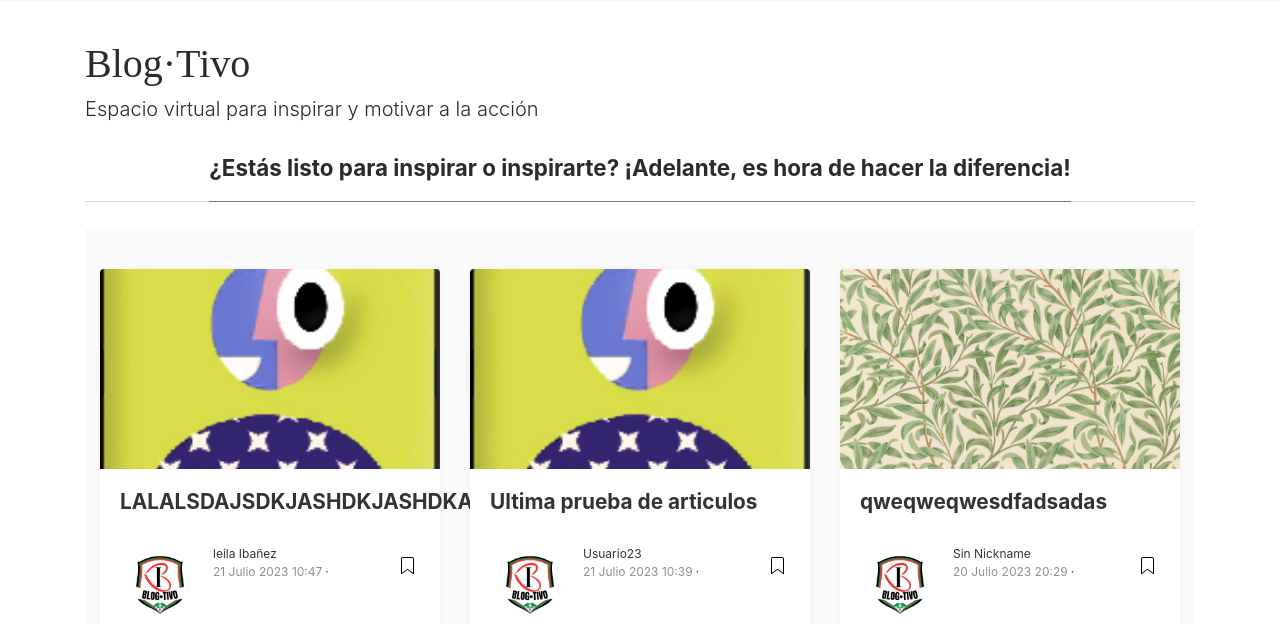
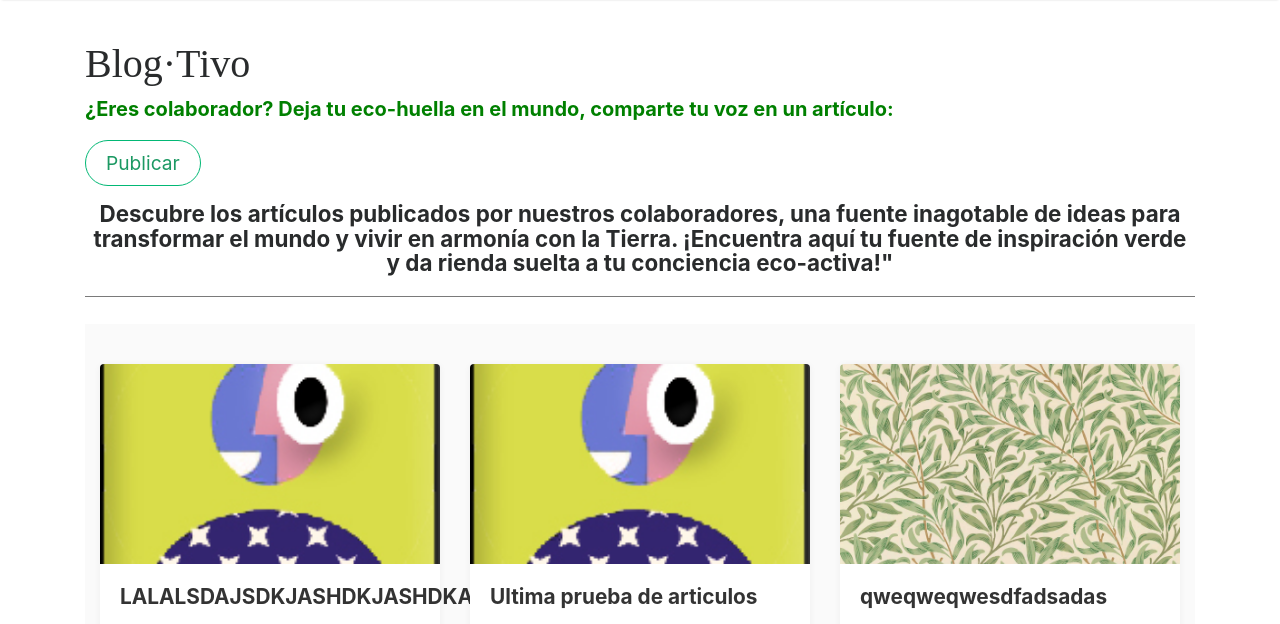
Before and after one commit to Leila-ibz/Proyecto_Blog, a Django app: page /articulos/ in a window 1280 px wide. Shown: the part 54-678 px from the top of the page. Run offline with Django 4.2, Linux system fonts and the light colour scheme; data comes from the database, SQL or seed files in the repository; some libraries are stand-ins or nearby versions; some web fonts are replaced.

Commit message:
articulo individual c/ Publicar, comentar sin back

```diff
--- a/blog/templates/articulo.html
+++ b/blog/templates/articulo.html
@@ -1,4 +1,6 @@
 {% load static %}
+
+
 <link rel="stylesheet" href="{% static 'assets/css/bootstrap.min.css' %}">
 <link rel="stylesheet" href="{% static 'assets/css/mediumish.css' %}">
 
@@ -35,6 +37,7 @@
 <link rel="icon" href="static/img/favicon.png">
 
 <title>Blog&middot;Tivo</title>
+
 
 
 </head>
@@ -82,10 +85,16 @@
 <div class="container">
 	<div class="mainheading">
 		<h1 class="sitetitle">Blog&middot;Tivo </h1>
-		<p class="lead">
-      Espacio virtual para inspirar y motivar a la acción
+		<p class="lead" style="font-weight: bold; color: green;">
+			¿Eres colaborador? Deja tu eco-huella en el mundo, comparte tu voz en un artículo:
 		</p>
+
+		<a target="_blank" href="#" class="btn follow" style="font-size: 1.2rem; padding: 10px 20px;">Publicar</a>
+
+
 	</div>
+
+
 
 
 	<style>
@@ -96,10 +105,10 @@
 
 	<section class="featured-posts">
 		<div class="section-title">
-			<h2><span>¿Estás listo para inspirar o inspirarte? ¡Adelante, es hora de hacer la diferencia!</span></h2>
+			<h2><span> Descubre los artículos publicados por nuestros colaboradores, una fuente inagotable de ideas para transformar el mundo y vivir en armonía con la Tierra. ¡Encuentra aquí tu fuente de inspiración verde y da rienda suelta a tu conciencia eco-activa!"</span></h2>
 		</div>
+
 	</section>
-
 
 
 <!-- Begin Related
--- a/blog/templates/articulo_Individual.html
+++ b/blog/templates/articulo_Individual.html
@@ -113,7 +113,7 @@
 									</span>
 
 
-									<a target="_blank" href="#" class="btn follow float-right">Comentar</a>								</div>
+									<a target="_blank" href="#" class="btn follow float-right" style="font-size: 1.2rem; padding: 10px 20px;">Comentar</a> </div>
 
 
 
```
Also changed, not shown: 1 other file.
